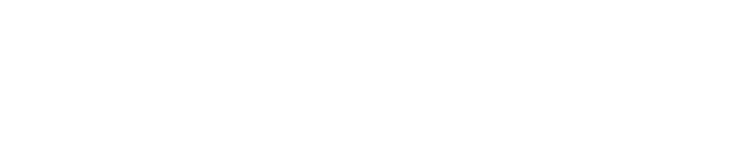
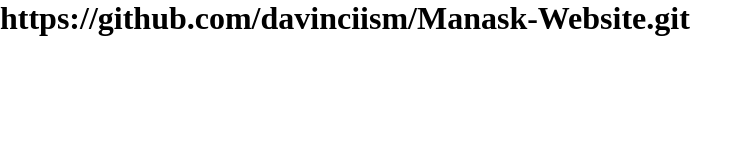
Before and after one commit to davinciism/Manask-Website, a plain HTML site: page index.html in a window 1280 px wide. Shown: the whole page, without its empty margins (0-752 px from the left). Drawn offline with Linux system fonts and the light colour scheme.

```diff
--- a/index.html
+++ b/index.html
@@ -7,8 +7,6 @@
     <link rel="stylesheet" href="style.css">
 </head>
 <body>
-    <nav>
-
-    </nav>
+    <h1>https://github.com/davinciism/Manask-Website.git</h1>
 </body>
 </html>
```
